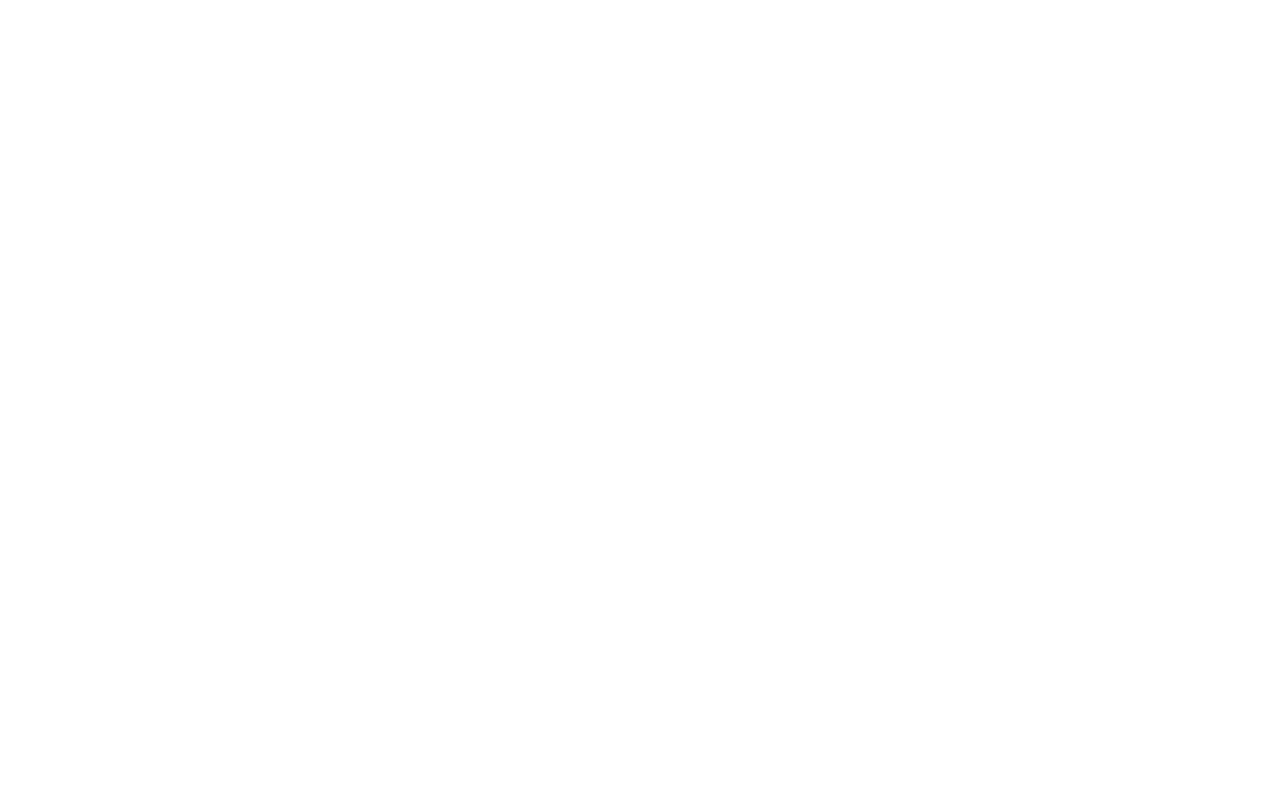
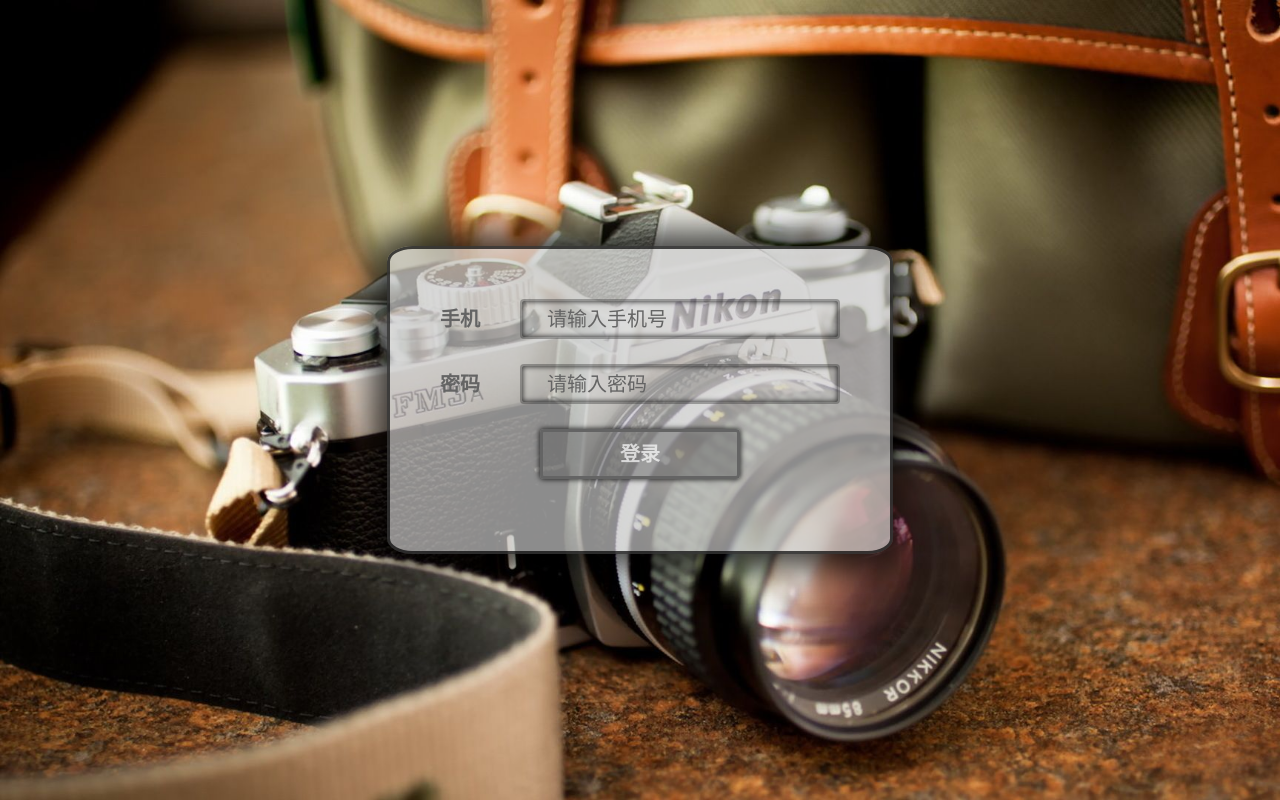
Before and after one commit to ssociopath/video-admin, a Vue app: page /#/login in a window 1280 px wide. Before the commit this address led to /#/. Built offline with nearby package versions, Linux system fonts and the light colour scheme.

Commit message:
登录界面雏形

```diff
--- a/src/main.js
+++ b/src/main.js
@@ -3,6 +3,7 @@
 import router from './router'
 import ElementUI from 'element-ui'
 import 'element-ui/lib/theme-chalk/index.css'
+import './styles/index.less'
 
 Vue.config.productionTip = false
 Vue.use(ElementUI)
--- a/src/router/index.js
+++ b/src/router/index.js
@@ -1,9 +1,15 @@
 import Vue from 'vue'
 import VueRouter from 'vue-router'
+import Login from '@/views/login/login.vue'
 
 Vue.use(VueRouter)
 
 const routes = [
+  {
+    path: '/login',
+    name: 'login',
+    component: Login
+  }
 ]
 
 const router = new VueRouter({
--- /dev/null
+++ b/src/styles/index.less
@@ -0,0 +1 @@
+//全局样式
--- /dev/null
+++ b/src/views/login/login.vue
@@ -0,0 +1,101 @@
+<template>
+  <div class='login-container'>
+    <el-form class="login-form" ref="form" :model="user" label-width="80px">
+        <el-form-item class="login-label" label="手机">
+            <el-input v-model="user.userId" placeholder="请输入手机号"></el-input>
+        </el-form-item>
+        <el-form-item class="login-label" label="密码">
+            <el-input v-model="user.pwd" type="password" placeholder="请输入密码"></el-input>
+        </el-form-item>
+        <el-form-item class="btn-parent">
+            <el-button type="primary" class="login-btn" @onclick="onSubmit">登录</el-button>
+        </el-form-item>
+    </el-form>
+
+  </div>
+</template>
+
+<script>
+export default {
+  name: 'LoginIndex',
+  data () {
+    return {
+      user: {
+        userId: '',
+        pwd: ''
+      }
+    }
+  }
+}
+</script>
+
+<style lang="less">
+.login-container{
+    position: fixed;
+    left: 0;
+    top: 0;
+    right: 0;
+    bottom: 0;
+    display: flex;
+    justify-content: center;
+    align-items: center;
+    background: url("./login.jpg") no-repeat;
+    background-size: cover;
+    backdrop-filter: blur(4px);
+}
+
+.login-form{
+    padding: 50px;
+    min-width: 400px;
+    margin: auto;
+    border-radius: 5%;
+    box-shadow: 0 0 30px 15px rgba(0, 0, 0, 0.7);
+    background-color: rgba(200, 200, 200, 0.7);
+    border: 3px solid rgba(0, 0, 0, 0.7);
+    font-size: 200px;
+    .login-btn{
+        min-width: 200px;
+        font-size: 20px;
+        font-weight: 600;
+        margin-left: 20px;
+        color: rgba(255, 255, 255, 0.7);
+        background-color: rgba(100, 100, 100, 0.5);
+        border: 3px solid rgba(0, 0, 0, 0.7);
+        border-color: rgb(100, 100, 100);
+        box-shadow: 0 0 5px 1px rgba(0, 0, 0, 0.7);
+    }
+    .login-btn:hover{
+        box-shadow: inset 0 0 5px 1px rgba(0, 0, 0, 0.7);
+        background-color: rgba(200, 200, 200, 0.7);
+        border: 3px solid rgba(0, 0, 0, 0.7);
+        color: rgba(100, 100, 100, 0.5);
+    }
+    .login-btn:focus{
+        box-shadow: inset 0 0 5px 1px rgba(0, 0, 0, 0.7);
+        background-color: rgba(200, 200, 200, 0.7);
+        border: 3px solid rgba(0, 0, 0, 0.7);
+        color: rgba(100, 100, 100, 0.5);
+    }
+}
+
+.login-label {
+    .el-form-item__label{
+        color: rgb(100, 100, 100);
+        font-size:20px;
+        font-family: "微软雅黑";
+        font-weight: 600;
+        text-align: left;
+    }
+    .el-input__inner{
+        box-shadow: inset 0 0 5px 1px rgba(0, 0, 0, 0.7);
+        background-color: rgba(255, 255, 255, 0.1);
+        border: 2px solid rgba(0, 0, 0, 0.3);
+        font-size:20px;
+        font-family: "微软雅黑";
+    }
+    .el-input__inner::placeholder{
+        padding-left: 10px;
+        color: rgb(100, 100, 100);
+    }
+}
+</style>
```
Also changed, not shown: src/views/login/login.jpg (added).
